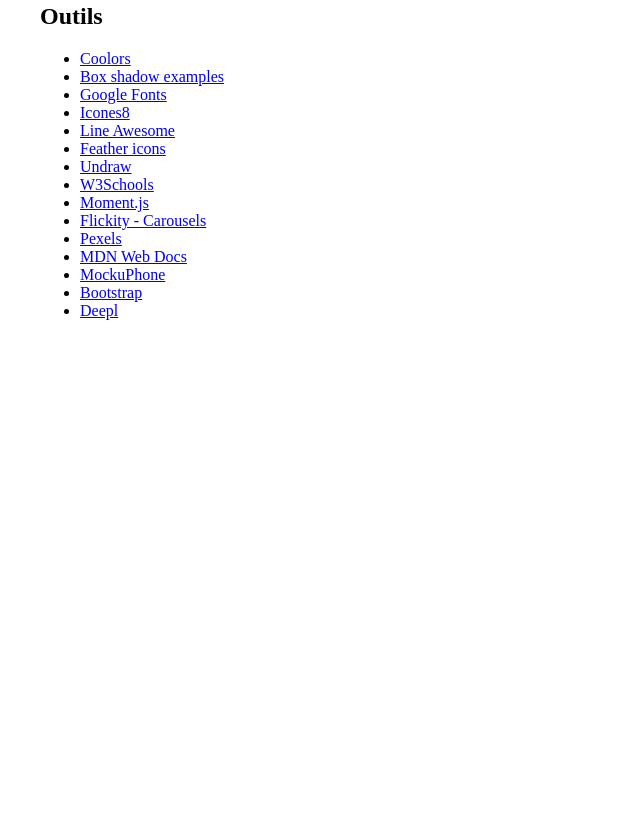
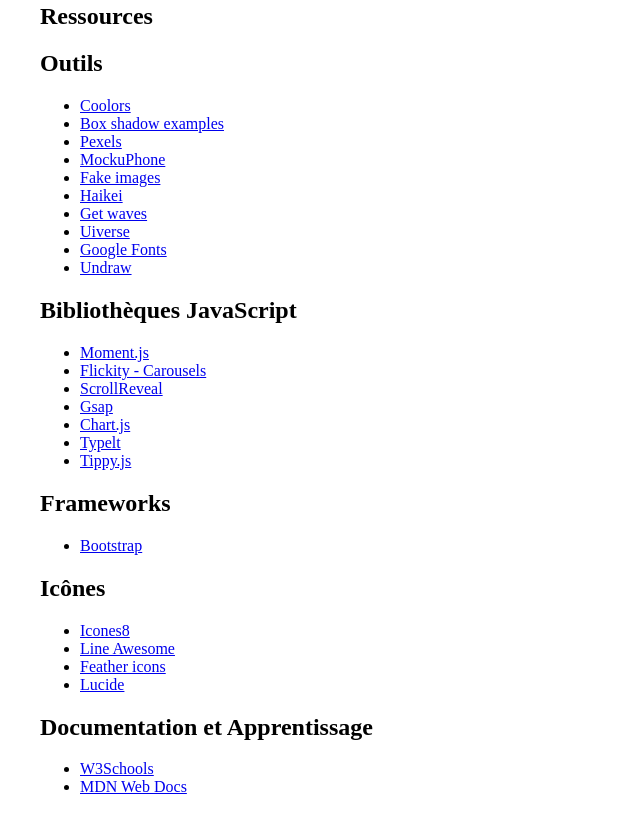
Before and after one commit to kenzociletti/odw, a plain HTML site: page index.html in a window 1280 px wide. Shown: the part 1312-2142 px from the top of the page, without its empty margins (0-640 px from the left). Before the commit the page ends 1688 px from the top, so only its background shows below. Drawn offline with nearby package versions, Linux system fonts and the light colour scheme.

Commit message:
ajouts outils + rangement

```diff
--- a/index.html
+++ b/index.html
@@ -20,9 +20,9 @@
     <main>
 
       <section>
-        <h2>
+        <h1>
           Page HTML de base
-        </h2>
+        </h1>
         <pre>
           <code>
 &lt;!DOCTYPE html&gt;
@@ -58,9 +58,9 @@
         </pre>
       </section>
       <section>
-        <h2>
+        <h1>
           Feuille CSS de base
-        </h2>
+        </h1>
         <pre>
           <code>
 * {
@@ -94,25 +94,53 @@ footer {
         </pre>
       </section>
       <section>
+        <h1>
+          Ressources
+        </h1>
         <h2>
           Outils
         </h2>
         <ul>
             <li><a target="_blank" href="https://coolors.co/">Coolors</a></li>
             <li><a target="_blank" href="https://getcssscan.com/css-box-shadow-examples">Box shadow examples</a></li>
+            <li><a target="_blank" href="https://www.pexels.com/fr-fr/">Pexels</a></li>
+            <li><a target="_blank" href="https://mockuphone.com/">MockuPhone</a></li>
+            <li><a target="_blank" href="https://fakeimg.pl">Fake images</a></li>
+            <li><a target="_blank" href="https://haikei.app">Haikei</a></li>
+            <li><a target="_blank" href="https://getwaves.io">Get waves</a></li>
+            <li><a target="_blank" href="https://uiverse.io">Uiverse</a></li>
             <li><a target="_blank" href="https://fonts.google.com/">Google Fonts</a></li>
+            <li><a target="_blank" href="https://undraw.co/illustrations">Undraw</a></li>
+        </ul>
+
+        <h2>Bibliothèques JavaScript</h2>
+        <ul>
+            <li><a target="_blank" href="https://momentjs.com/">Moment.js</a></li>
+            <li><a target="_blank" href="https://flickity.metafizzy.co/">Flickity - Carousels</a></li>
+            <li><a target="_blank" href="https://scrollrevealjs.org">ScrollReveal</a></li>
+            <li><a target="_blank" href="https://gsap.com">Gsap</a></li>
+            <li><a target="_blank" href="https://www.chartjs.org">Chart.js</a></li>
+            <li><a target="_blank" href="https://www.typeitjs.com">Typelt</a></li>
+            <li><a target="_blank" href="https://atomiks.github.io/tippyjs/">Tippy.js</a></li>
+        </ul>
+
+        <h2>Frameworks</h2>
+        <ul>
+            <li><a target="_blank" href="https://getbootstrap.com/">Bootstrap</a></li>
+        </ul>
+
+        <h2>Icônes</h2>
+        <ul>
             <li><a target="_blank" href="https://icones8.fr/">Icones8</a></li>
             <li><a target="_blank" href="https://icons8.com/line-awesome">Line Awesome</a></li>
             <li><a target="_blank" href="https://feathericons.com/">Feather icons</a></li>
-          <li><a target="_blank" href="https://undraw.co/illustrations">Undraw</a></li>
+            <li><a target="_blank" href="https://lucide.dev">Lucide</a></li>
+        </ul>
+
+        <h2>Documentation et Apprentissage</h2>
+        <ul>
             <li><a target="_blank" href="https://www.w3schools.com/">W3Schools</a></li>
-          <li><a target="_blank" href="https://momentjs.com/">Moment.js</a></li>
-          <li><a target="_blank" href="https://flickity.metafizzy.co/">Flickity - Carousels</a></li>
-          <li><a target="_blank" href="https://www.pexels.com/fr-fr/">Pexels</a></li>
             <li><a target="_blank" href="https://developer.mozilla.org/fr/">MDN Web Docs</a></li>
-          <li><a target="_blank" href="https://mockuphone.com/">MockuPhone</a></li>
-          <li><a target="_blank" href="https://getbootstrap.com/">Bootstrap</a></li>
-          <li><a target="_blank" href="https://www.deepl.com/translator">Deepl</a></li>
         </ul>
       </section>
 
```
Lines whose indentation alone changed are shown as unchanged.
